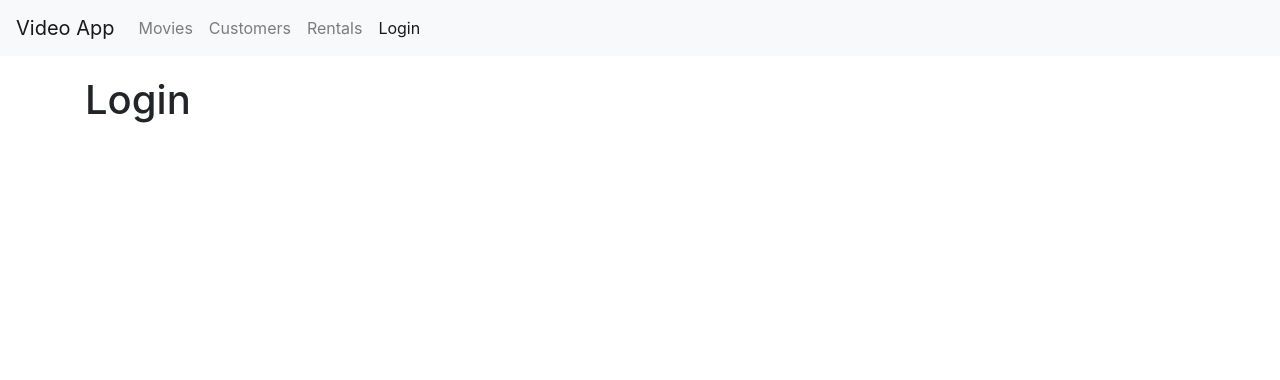
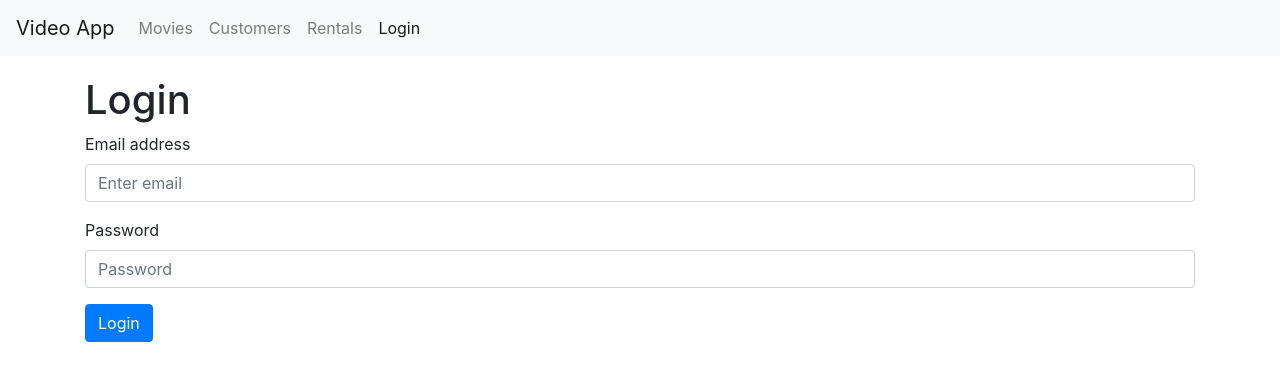
Before and after one commit to kboul/display-and-delete-movies, a React (Create React App) app: page /login in a window 1280 px wide. Shown: the top 380 px of the page. Built offline with nearby package versions, Linux system fonts and the light colour scheme.

Commit message:
Create a login form

```diff
--- a/src/components/LoginForm/LoginForm.js
+++ b/src/components/LoginForm/LoginForm.js
@@ -3,7 +3,37 @@ import React, { Component } from 'react';
 class LoginForm extends Component {
     render() {
         return (
-            <h1>Login</h1>
+            <div>
+                <h1>Login</h1>
+                <form>
+                    <div className="form-group">
+                        <label htmlFor="exampleInputEmail1">
+                            Email address
+                        </label>
+                        <input
+                            type="email"
+                            className="form-control"
+                            id="exampleInputEmail1"
+                            aria-describedby="emailHelp"
+                            placeholder="Enter email" />
+                    </div>
+                    <div className="form-group">
+                        <label htmlFor="exampleInputPassword1">
+                            Password
+                        </label>
+                        <input
+                            type="password"
+                            className="form-control"
+                            id="exampleInputPassword1"
+                            placeholder="Password" />
+                    </div>
+                    <button
+                        type="submit"
+                        className="btn btn-primary">
+                        Login
+                    </button>
+                </form>
+            </div>
         );
     }
 }
```
